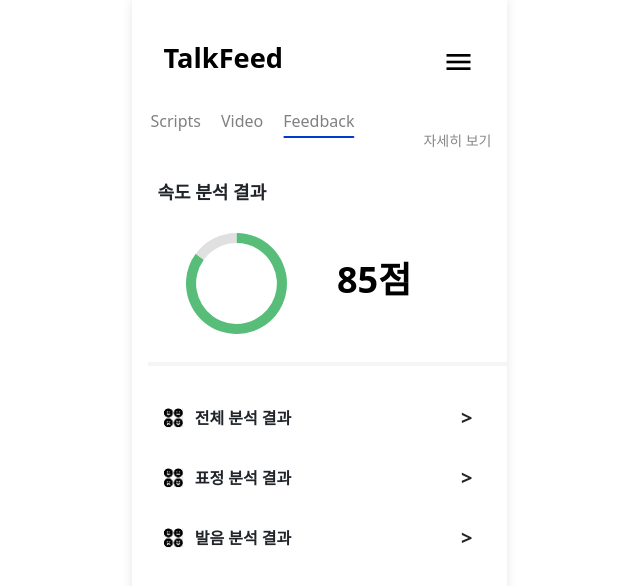
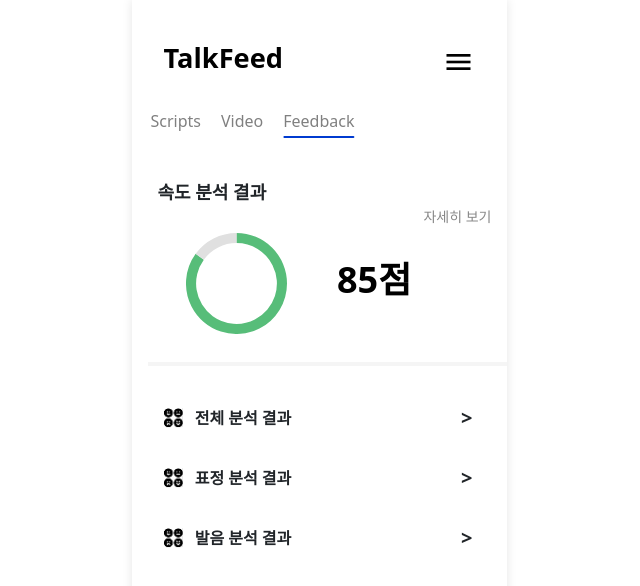
Before and after one commit to jh-9999/TalkFeed, a React (Create React App) app in the folder Frontend/: page /feedback-speed in a window 1280 px wide. Shown: the top 586 px of the page, without its empty margins (321-961 px from the left). Built offline with nearby package versions, Linux system fonts and the light colour scheme.

Commit message:
프론트 수정
프론트 수정

```diff
--- a/Frontend/src/components/Pages/FeedbackWhisper.css
+++ b/Frontend/src/components/Pages/FeedbackWhisper.css
@@ -58,7 +58,7 @@
 /* ✅ "전체 보기" 버튼 위치 조정 */
 .see-all {
     position: absolute;
-    top: 130px; /* ✅ 기존보다 위로 올림 */
+    top: 206px; /* ✅ 기존보다 위로 올림 */
     right: 15px; /* ✅ 오른쪽 여백 조정 */
     font-size: 14px;
     color: #888;
```
